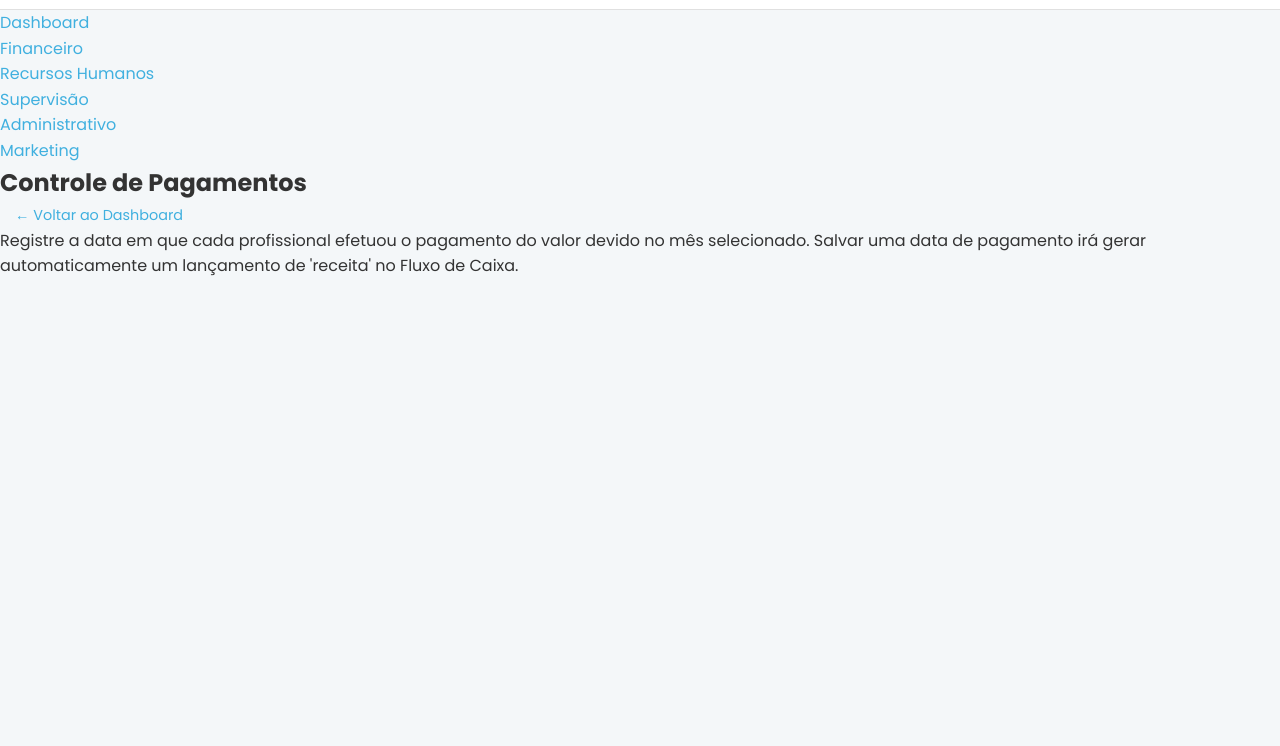
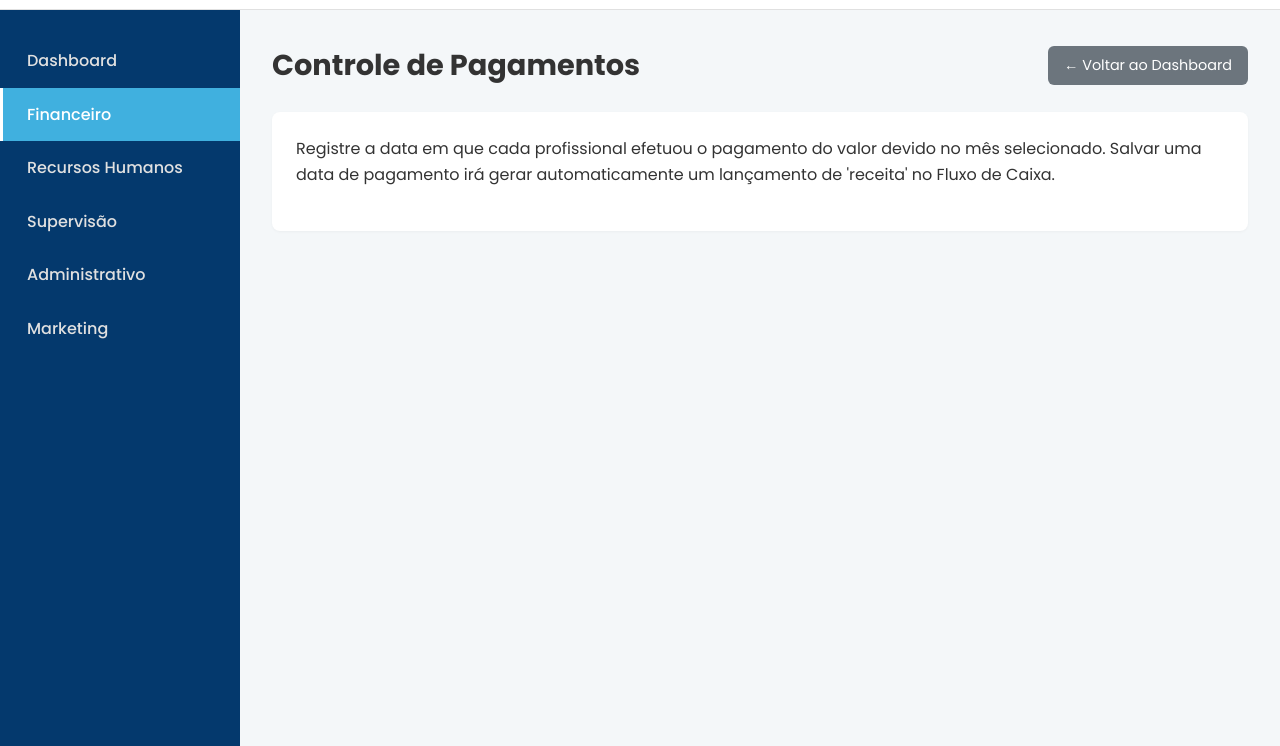
Before and after one commit to eupsico/intranet-1, a plain HTML site: page new-arqu/modules/financeiro/controle_pagamentos.html in a window 1280 px wide. Shown: the part 54-800 px from the top of the page. Drawn offline with Linux system fonts and the light colour scheme; files whose address does not match are found by name.

Commit message:
Update global-style.css

```diff
--- a/new-arqu/assets/core/css/global-style.css
+++ b/new-arqu/assets/core/css/global-style.css
@@ -491,3 +491,107 @@ ul.action-list a:hover {
     font-size: 0.9em;
     color: var(--cor-texto-suave, #666);
 }
+/* ==========================================================================
+   ESTILOS DO LAYOUT DAS PÁGINAS INTERNAS (com Sidebar)
+   ========================================================================== */
+.page-wrapper {
+  display: flex;
+  /* Garante que o conteúdo ocupe pelo menos a altura da tela menos o header */
+  min-height: calc(100vh - 64px);
+}
+
+/* --- Sidebar (Menu Lateral) --- */
+.sidebar {
+  width: 240px;
+  background-color: var(--cor-primaria, #04396d);
+  flex-shrink: 0; /* Impede que o menu encolha */
+  padding-top: 24px;
+}
+
+.main-nav ul {
+  list-style: none;
+  margin: 0;
+  padding: 0;
+}
+
+.main-nav a {
+  display: block;
+  color: #e0e0e0;
+  padding: 14px 24px;
+  text-decoration: none;
+  font-weight: 500;
+  border-left: 3px solid transparent;
+  transition: all 0.2s ease;
+}
+
+.main-nav a:hover {
+  background-color: rgba(255, 255, 255, 0.05);
+  color: #ffffff;
+  text-decoration: none;
+}
+
+/* Estilo para o item de menu ativo */
+.main-nav li.active a {
+  background-color: var(--cor-secundaria, #40b0df);
+  color: #ffffff;
+  border-left: 3px solid #ffffff;
+}
+
+/* --- Área de Conteúdo Principal --- */
+.main-content {
+  flex-grow: 1; /* Faz o conteúdo ocupar todo o espaço restante */
+  padding: 32px;
+  background-color: var(--cor-fundo, #f4f7f9);
+}
+
+.page-header {
+  display: flex;
+  justify-content: space-between;
+  align-items: center;
+  margin-bottom: 24px;
+}
+
+.page-header h2 {
+  margin: 0;
+  font-size: 1.8em;
+  color: var(--cor-texto, #333);
+}
+
+/* Botão secundário para "Voltar" */
+.btn-secondary {
+    background-color: #6c757d;
+    color: white;
+    text-decoration: none;
+    padding: 8px 16px;
+    border-radius: 6px;
+    transition: background-color 0.2s ease;
+}
+
+.btn-secondary:hover {
+    background-color: #5a6268;
+    text-decoration: none;
+}
+
+.page-content {
+  background-color: #ffffff;
+  padding: 24px;
+  border-radius: 8px;
+  box-shadow: 0 1px 3px rgba(0,0,0,0.04);
+}
+
+/* --- Responsividade para o Layout Interno --- */
+@media (max-width: 992px) {
+    .sidebar {
+        display: none; /* Em telas menores, o menu lateral some */
+    }
+
+    .main-content {
+        padding: 24px; /* Reduz o padding em telas menores */
+    }
+
+    .page-header {
+        flex-direction: column;
+        align-items: flex-start;
+        gap: 16px;
+    }
+}
```
